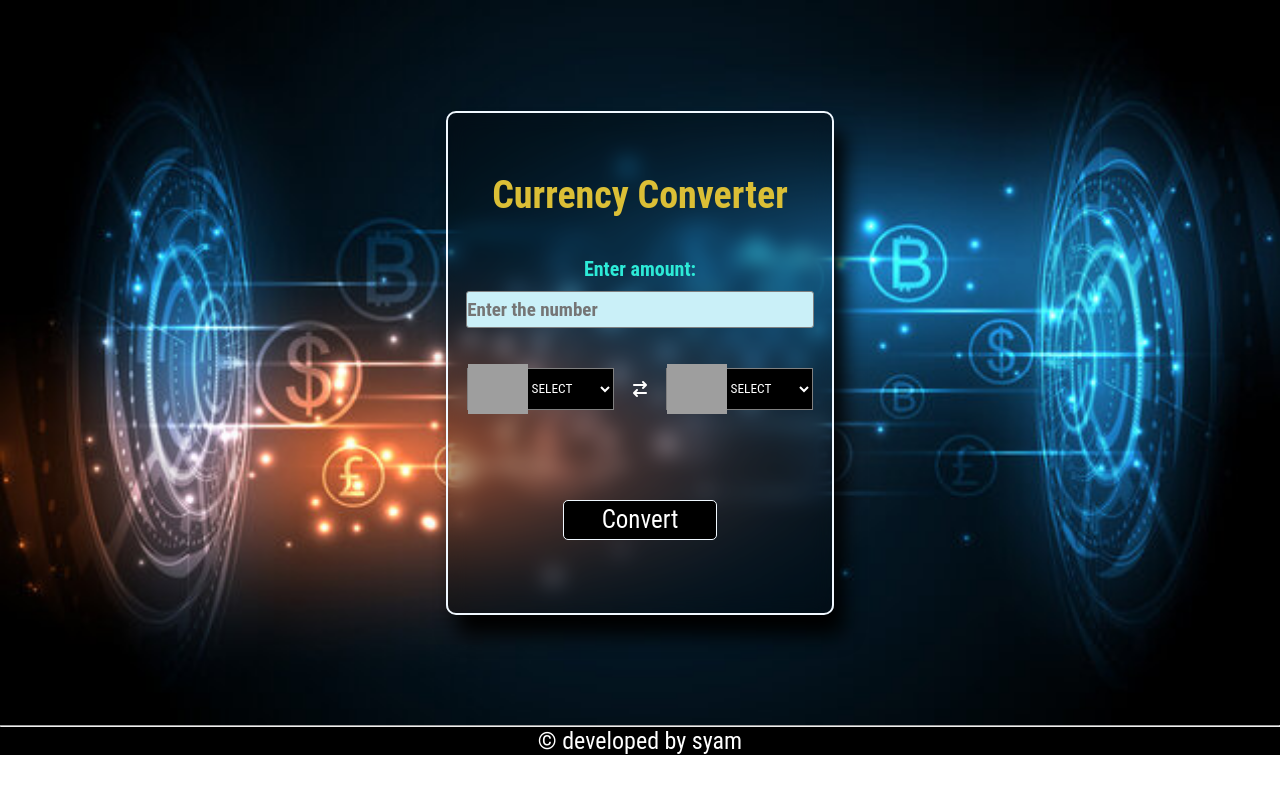
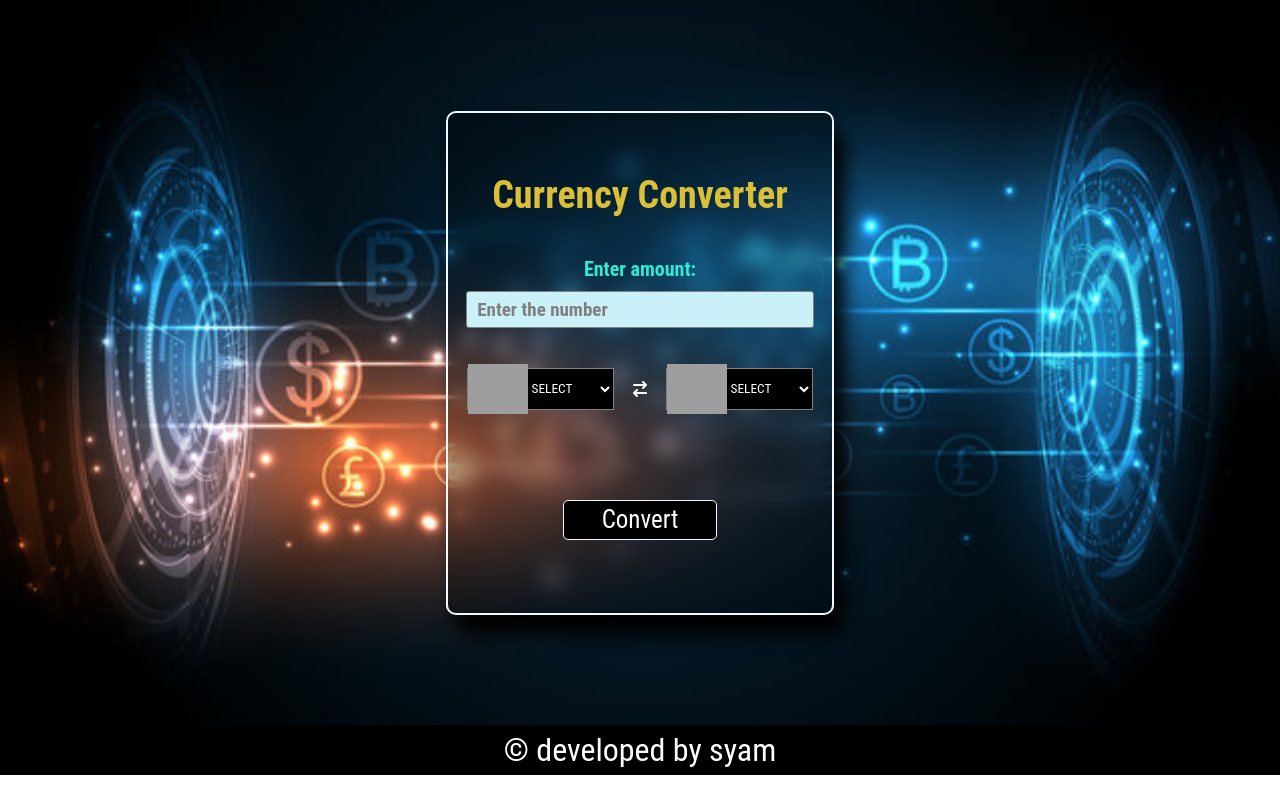
Before and after one commit to syam1433/converter, a plain HTML site: page index.html in a window 1280 px wide. Drawn offline with Linux system fonts and the light colour scheme; grey boxes are pictures that could not be loaded; a script that the page names is missing; a web font is replaced by a local one.

Commit message:
some new changes

```diff
--- a/app.js
+++ b/app.js
@@ -210,7 +210,6 @@ btn.addEventListener("click", async (event)=>{
     let data1= await response.json();
     let rates=data1.conversion_rates[tocurrency.value];
     finalamount=amountval*rates;
-    console.log(finalamount);
     msg.innerText=`${amountval} ${fromcurrency.value} = ${finalamount} ${tocurrency.value}`;
 
     //swapping
--- a/index.html
+++ b/index.html
@@ -53,9 +53,8 @@
             </div>
         </div>
     </div>
-    <hr>
-    <footer>
-        <h2>&copy; developed by syam</h2>
+    <footer style="height: 50px; display: flex; justify-content: center; align-items: center;">
+        <h1>&copy; developed by syam </h1>
     </footer>
     <script src="app.js"></script>
     <script src="countrylist.js"></script>
--- a/style.css
+++ b/style.css
@@ -56,6 +56,10 @@
     color: black;
     font-size: 19px;
     font-weight: bold;
+}
+.amount input::placeholder {
+    color: gray;
+    padding-left: 10px;
 }
 .lists{
     width: 100%;
```
